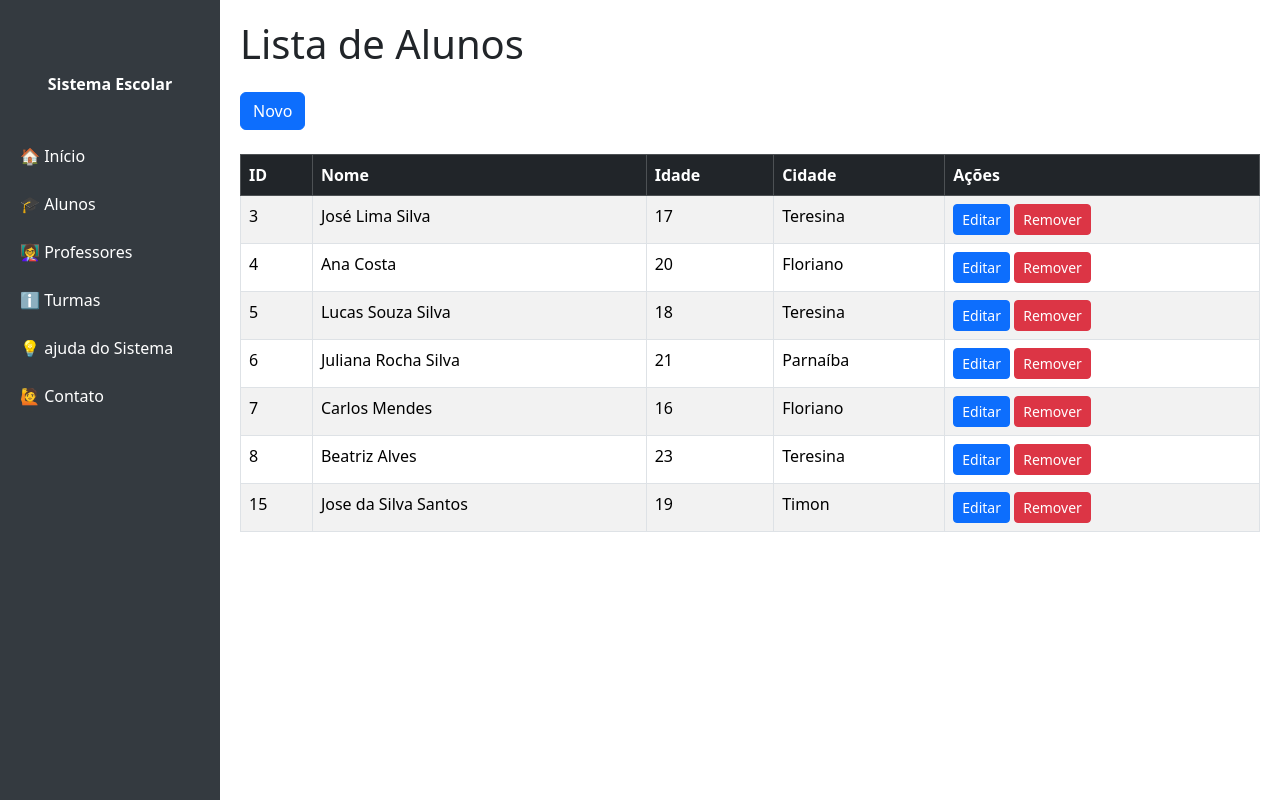
After one commit to amiranda-dev/pweb-flask, a Flask app: page /aluno in a window 1280 px wide. The commit adds this page. Run offline with Flask 3, Linux system fonts and the light colour scheme; data comes from the database, SQL or seed files in the repository; both versions use the stored data as it was after the commit.

Commit message:
listagem via sqlite3

```diff
--- a/app.py
+++ b/app.py
@@ -1,4 +1,5 @@
 from flask import Flask, render_template
+import sqlite3
 
 app = Flask(__name__)
 
@@ -6,6 +7,41 @@ app = Flask(__name__)
 def home():
     return render_template('index.html')
 
+@app.route('/aluno')
+def listar_aluno():
+    DB_PATH = "banco_escola.db"
+    conn = sqlite3.connect(DB_PATH)
+    cursor = conn.cursor()
+    cursor.execute('SELECT id, nome, idade, cidade FROM aluno')
+    lista = cursor.fetchall()
+    conn.close()
+    return render_template('aluno/lista.html', lista=lista)
+
+@app.route('/professor')
+def listar_professor():
+    DB_PATH = "banco_escola.db"
+    conn = sqlite3.connect(DB_PATH)
+    cursor = conn.cursor()
+    cursor.execute('SELECT id, nome, disciplina FROM professor')
+    lista = cursor.fetchall()
+    conn.close()
+    return render_template('professor/lista.html', lista=lista)
+
+@app.route('/turma')
+def listar_turma():
+    DB_PATH = "banco_escola.db"
+    conn = sqlite3.connect(DB_PATH)
+    cursor = conn.cursor()
+    cursor.execute('''
+        SELECT turma.id, turma.semestre, curso.nome_curso, professor.nome
+        FROM turma
+        JOIN curso ON curso.id = turma.curso_id
+        JOIN professor ON professor.id = turma.professor_id
+    ''')
+    lista = cursor.fetchall()
+    conn.close()
+    return render_template('turma/lista.html', lista=lista)
+
 @app.route('/sobre')
 def sobre():
     return render_template('sobre.html')
--- /dev/null
+++ b/templates/aluno/lista.html
@@ -0,0 +1,37 @@
+{% include 'dashboard/cabecalho.html' %}
+
+<h1 class="mb-4">Lista de Alunos</h1>
+
+<div class="mt-3 mb-4">
+    <a href="/alunos/form" class="btn btn-primary">Novo</a>
+</div>
+
+    <table class="table table-bordered table-striped">
+        <thead class="table-dark">
+        <tr>
+            <th>ID</th>
+            <th>Nome</th>
+            <th>Idade</th>
+            <th>Cidade</th>
+            <th>Ações</th>
+        </tr>
+    </thead>
+    <tbody>
+        {% for item in lista %}
+        <tr>
+            <td>{{ item[0] }}</td>
+            <td>{{ item[1] }}</td>
+            <td>{{ item[2] }}</td>
+            <td>{{ item[3] }}</td>
+            <td>
+                <a href="/alunos/editar/{{ item[0] }}" class="btn btn-primary btn-sm">Editar</a>
+                <a href="/alunos/remover/{{ item[0] }}" class="btn btn-danger btn-sm"
+                   onclick="return confirm('Tem certeza que deseja remover este registro?');">
+                   Remover
+                </a>
+            </td>
+        </tr>
+        {% endfor %}
+    </tbody>
+    </table>
+{% include 'dashboard/cabecalho.html' %}
--- a/templates/cabecalho.html
+++ b/templates/dashboard/cabecalho.html
@@ -47,13 +47,8 @@
 <body>
 
     <!-- Sidebar -->
-    <nav class="sidebar">
-        <a class="navbar-brand text-center fw-bold d-block mb-4 text-white" href="#">Sistema Escolar</a>
-        <a href="">🏠 Início</a>
-        <a href="#">👨‍🎓 Alunos</a>
-        <a href="#">👩‍🏫 Professores</a>
-        <a href="./sobre.html">👩‍🏫 Sobre</a>
-    </nav>
+
+    {% include 'dashboard/menu.html' %}
 
     <!-- Main content -->
     <div class="main">
--- /dev/null
+++ b/templates/dashboard/menu.html
@@ -0,0 +1,9 @@
+<nav class="sidebar">
+    <a class="navbar-brand text-center fw-bold d-block mb-4 text-white" href="#">Sistema Escolar</a>
+    <a href="/">🏠 Início</a>
+    <a href="/aluno">🎓 Alunos</a>
+    <a href="professor">👩‍🏫 Professores</a>
+    <a href="/turma">ℹ️ Turmas</a>
+    <a href="/ajuda">💡 ajuda do Sistema</a>
+    <a href="/contato">🙋 Contato</a>
+</nav>
--- a/templates/index.html
+++ b/templates/index.html
@@ -1,4 +1,4 @@
-{% include 'cabecalho.html' %}
+{% include 'dashboard/cabecalho.html' %}
 
         <h1 class="mb-4">Painel Administrativo</h1>
 
@@ -26,4 +26,4 @@
 
         </div>
 
-{% include 'rodape.html' %}
+{% include 'dashboard/rodape.html' %}
```
Also changed, not shown: templates/professor/lista.html (added, +35 -0 lines), templates/turma/lista.html (added, +37 -0 lines), banco_escola.db (added), templates/ajuda.html (added), templates/contato.html (added), templates/dashboard/rodape.html (renamed from templates/rodape.html), 1 other file.
